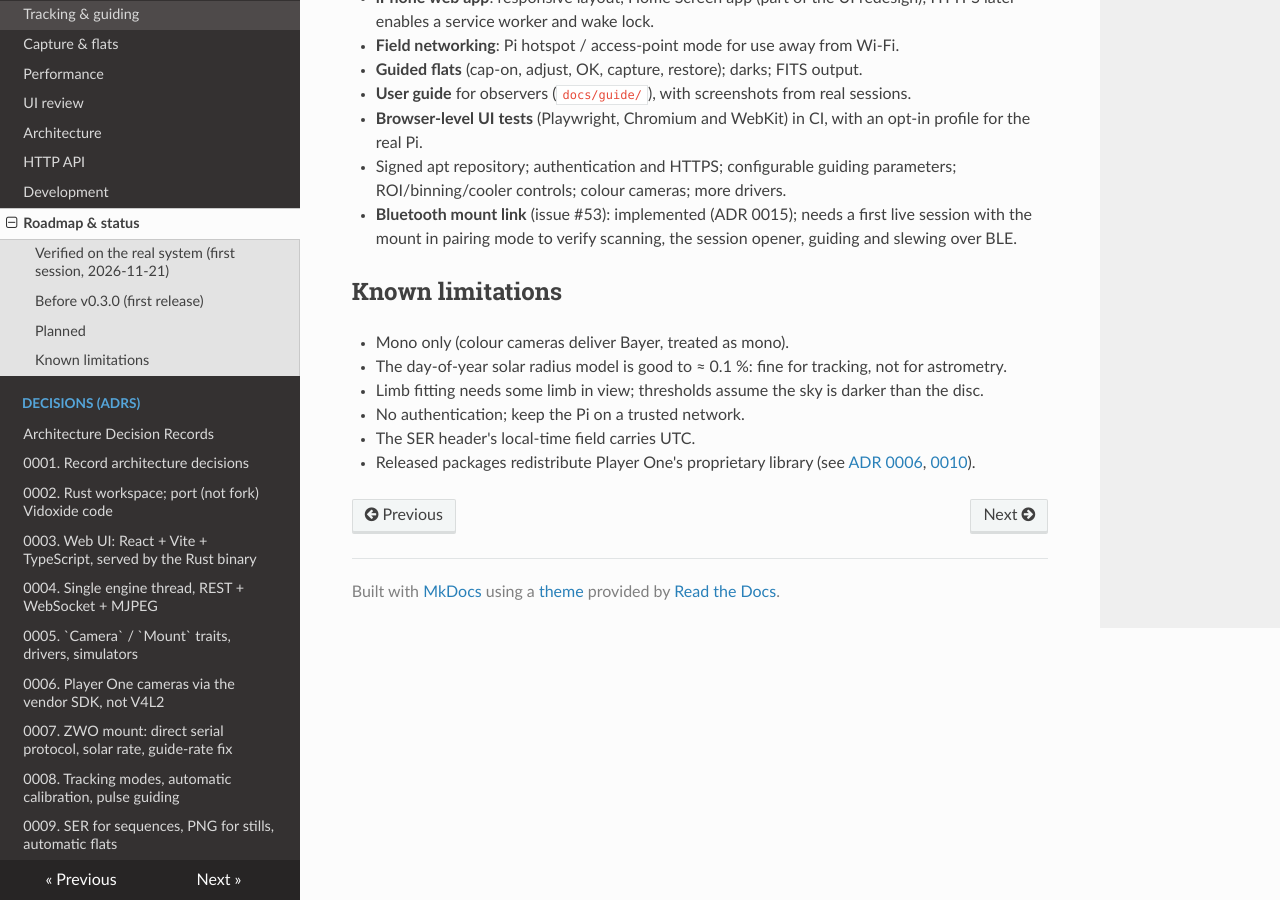
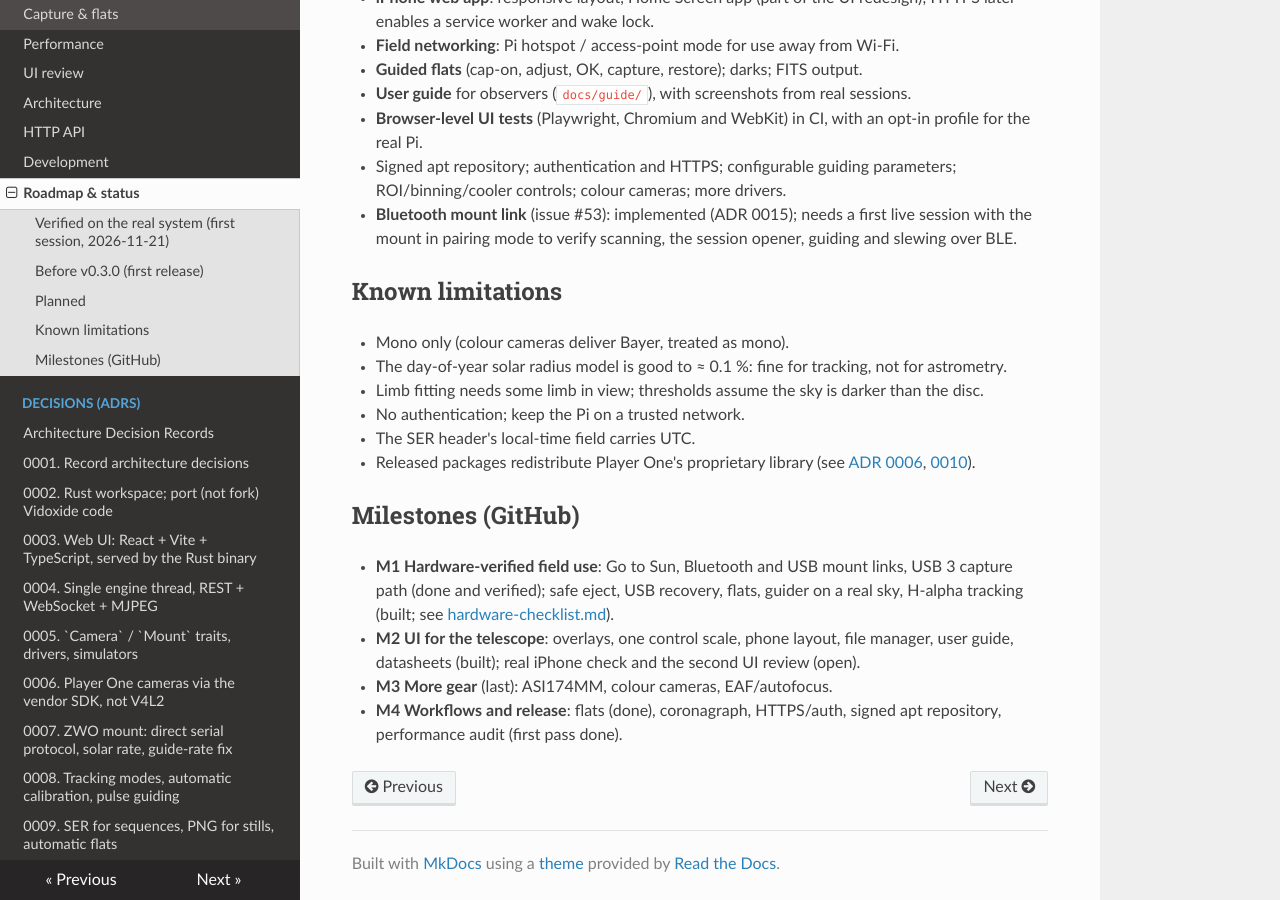
Before and after one commit to ddompe/rustflare, an MkDocs documentation site: the page built from docs/roadmap.md, in a window 1280 px wide and 900 px high, scrolled down 1785 px. Built offline with MkDocs 1.6.1, drawn with Linux system fonts in a browser that asks for light colours; nearby versions of some CDN libraries.

Commit message:
Hardware verification checklist; roadmap milestones
Co-Authored-By: Claude Sonnet 5.5 <noreply@anthropic.com>

```diff
--- a/docs/roadmap.md
+++ b/docs/roadmap.md
@@ -49,3 +49,11 @@ Setup: Raspberry Pi 5 (Debian 13), Player One Apollo-M MINI (USB 3), ZWO AM3, H-
 - No authentication; keep the Pi on a trusted network.
 - The SER header's local-time field carries UTC.
 - Released packages redistribute Player One's proprietary library (see [ADR 0006](adr/0006-playerone-via-vendor-sdk.md), [0010](adr/0010-debian-package-and-updates.md)).
+
+
+## Milestones (GitHub)
+
+- **M1 Hardware-verified field use**: Go to Sun, Bluetooth and USB mount links, USB 3 capture path (done and verified); safe eject, USB recovery, flats, guider on a real sky, H-alpha tracking (built; see [hardware-checklist.md](hardware-checklist.md)).
+- **M2 UI for the telescope**: overlays, one control scale, phone layout, file manager, user guide, datasheets (built); real iPhone check and the second UI review (open).
+- **M3 More gear** (last): ASI174MM, colour cameras, EAF/autofocus.
+- **M4 Workflows and release**: flats (done), coronagraph, HTTPS/auth, signed apt repository, performance audit (first pass done).
```
Also changed, not shown: docs/hardware-checklist.md (added, +34 -0 lines).
